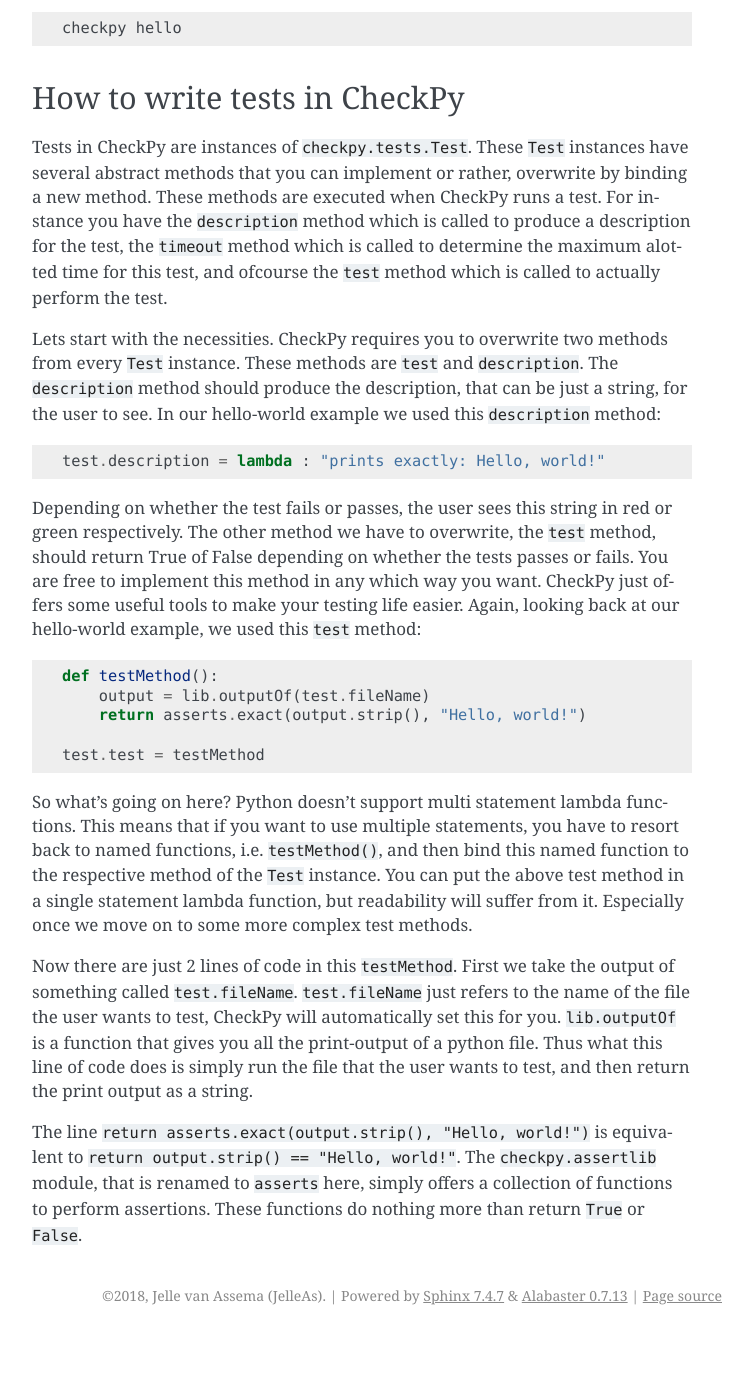
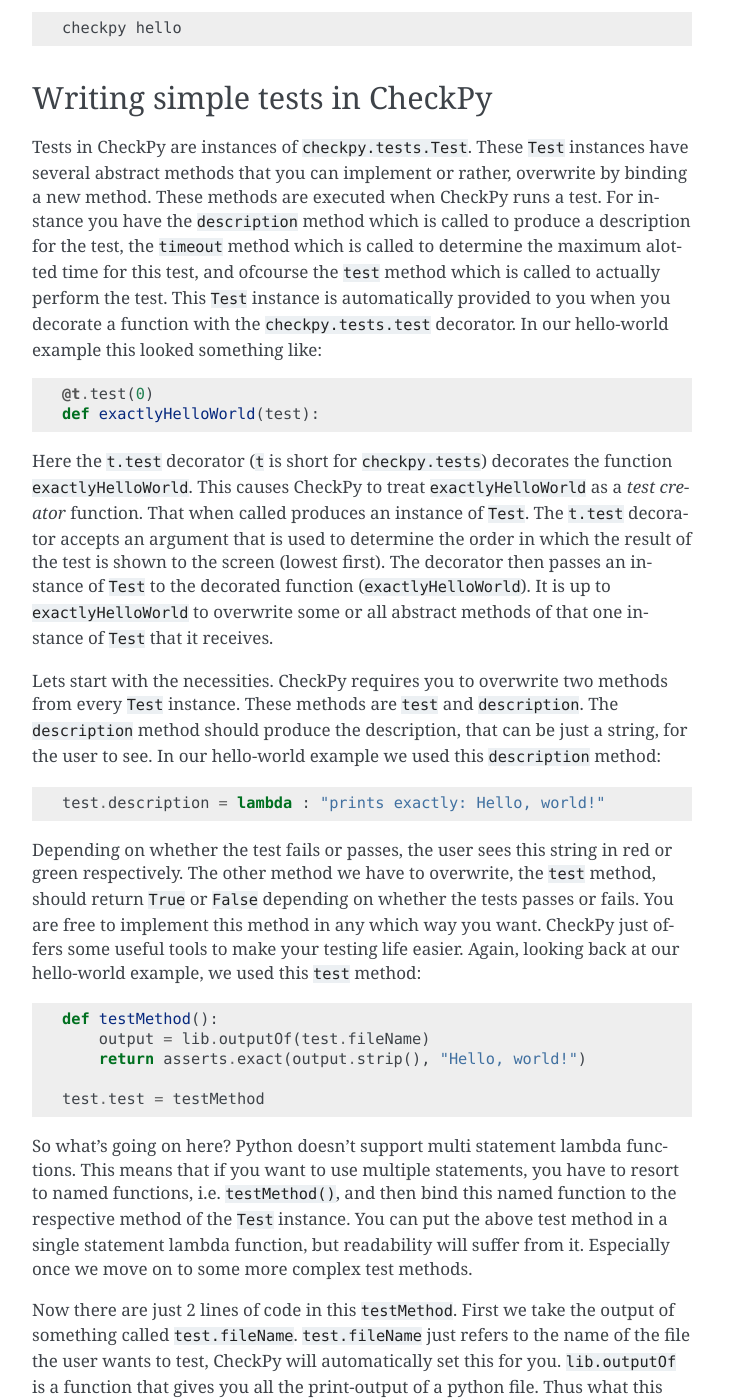
Before and after one commit to Jelleas/CheckPy, a Sphinx documentation site: the page built from docs/intro.rst, in a window 1280 px wide and 1400 px high, scrolled down 1123 px. Shown: the whole window, without its empty margins (388-1141 px from the left). Built offline with Sphinx 7.4.7, drawn with Linux system fonts in a browser that asks for light colours; before the commit the page ends 2458 px from its top, so only the background shows below that; some of the changed text lies outside the part shown.

Commit message:
docs - functions

```diff
--- a/docs/intro.rst
+++ b/docs/intro.rst
@@ -64,15 +64,31 @@
     checkpy hello
 
 
-How to write tests in CheckPy
------------------------------
+Writing simple tests in CheckPy
+--------------------------------
 
 Tests in CheckPy are instances of ``checkpy.tests.Test``. These ``Test`` instances have several
 abstract methods that you can implement or rather, overwrite by binding a new method.
 These methods are executed when CheckPy runs a test. For instance you have the
 ``description`` method which is called to produce a description for the test, the ``timeout``
 method which is called to determine the maximum alotted time for this test, and
-ofcourse the ``test`` method which is called to actually perform the test.
+ofcourse the ``test`` method which is called to actually perform the test. This
+``Test`` instance is automatically provided to you when you decorate a function with
+the ``checkpy.tests.test`` decorator. In our hello-world example this looked something like:
+
+.. code-block:: python
+
+    @t.test(0)
+    def exactlyHelloWorld(test):
+
+Here the ``t.test`` decorator (``t`` is short for ``checkpy.tests``) decorates
+the function ``exactlyHelloWorld``. This causes CheckPy to treat ``exactlyHelloWorld``
+as a `test creator` function. That when called produces an instance of ``Test``.
+The ``t.test`` decorator accepts an argument that is used to determine the order
+in which the result of the test is shown to the screen (lowest first). The decorator
+then passes an instance of ``Test`` to the decorated function (``exactlyHelloWorld``).
+It is up to ``exactlyHelloWorld`` to overwrite some or all abstract methods of that one
+instance of ``Test`` that it receives.
 
 Lets start with the necessities. CheckPy requires you to overwrite two methods from every
 ``Test`` instance. These methods are ``test`` and ``description``. The ``description`` method
@@ -85,7 +101,7 @@
 
 Depending on whether the test fails or passes, the user sees this string in red or green
 respectively. The other method we have to overwrite, the ``test`` method, should return
-True of False depending on whether the tests passes or fails. You are free to implement
+``True`` or ``False`` depending on whether the tests passes or fails. You are free to implement
 this method in any which way you want. CheckPy just offers some useful tools to make
 your testing life easier. Again, looking back at our hello-world example, we used this
 ``test`` method:
@@ -99,7 +115,7 @@
     test.test = testMethod
 
 So what's going on here? Python doesn't support multi statement lambda functions. This means that
-if you want to use multiple statements, you have to resort back to named functions, i.e.
+if you want to use multiple statements, you have to resort to named functions, i.e.
 ``testMethod()``, and then bind this named function to the respective method of the ``Test``
 instance. You can put the above test method in a single statement lambda function, but
 readability will suffer from it. Especially once we move on to some more complex test methods.
@@ -115,3 +131,38 @@
 ``return output.strip() == "Hello, world!"``. The ``checkpy.assertlib`` module, that is renamed
 to ``asserts`` here, simply offers a collection of functions to perform assertions. These
 functions do nothing more than return ``True`` or ``False``.
+
+That's all there is to it. You simply write a function and decorate it with the `test` decorator.
+Overwrite a couple of methods of ``Test``, and you're good to go.
+
+Testing functions
+-----------------
+
+Let's make life a little more exciting. CheckPy can do a lot more besides simply running a Python file
+and looking at print output. Specifically CheckPy lets you import said Python file
+as a module and do all sort of things with it and to it. Lets focus on Functions for now.
+
+For an assignment on (biological) virus simulations, we asked students to do the following:
+
+Write a function ``generateVirus(length)``.
+This function should accept one argument ``length``, that is an integer representing the length of the virus.
+The function should return a virus, that is a string of random nucleotides (``'A'``, ``'T'``, ``'G'`` or ``'C'``).
+
+This is just a small part of a bigger assignment that ultimately moves towards a simulation
+of viruses in a patient. We can use CheckPy to test several aspects of this assignment.
+For instance to test whether only the nucleotides ATGC occurred we wrote the following:
+
+.. code-block:: python
+
+    @t.test(0)
+    def onlyATGC(test):
+    	def testMethod():
+    		generateVirus = lib.getFunction("generateVirus", test.fileName)
+    		pairs = "".join(generateVirus(10) for _ in range(1000))
+    		return asserts.containsOnly(pairs, "AGTC")
+
+    	test.test = testMethod
+    	test.description = lambda : "generateVirus() produces viruses consisting only of A, T, G and C"
+
+
+This test ...
```
